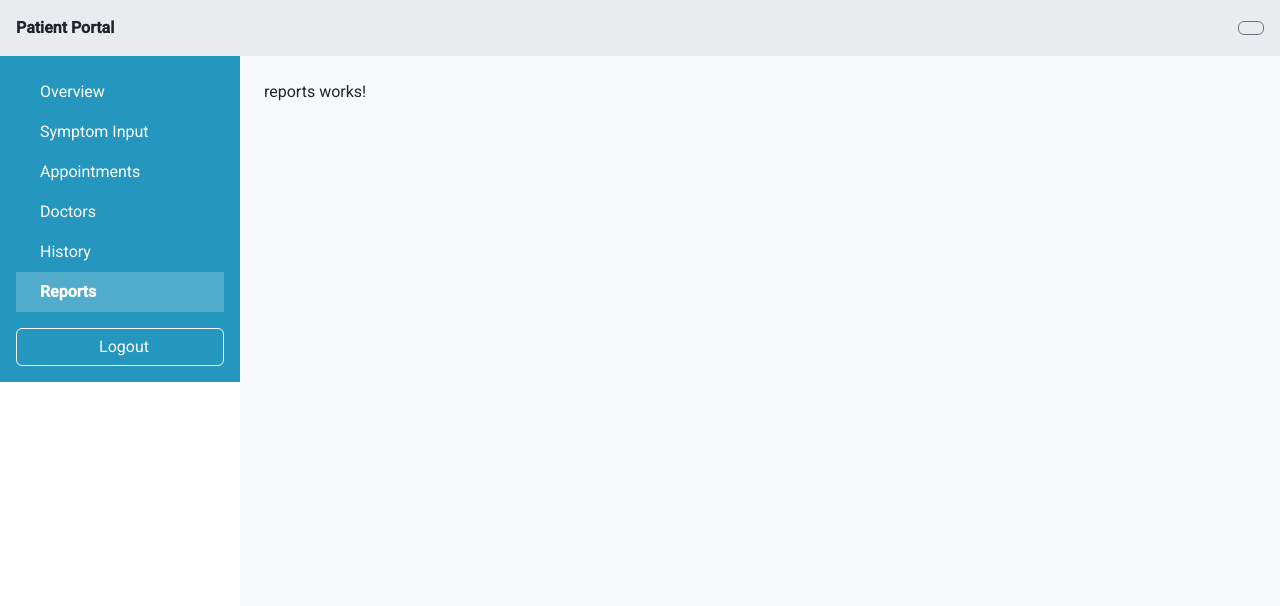
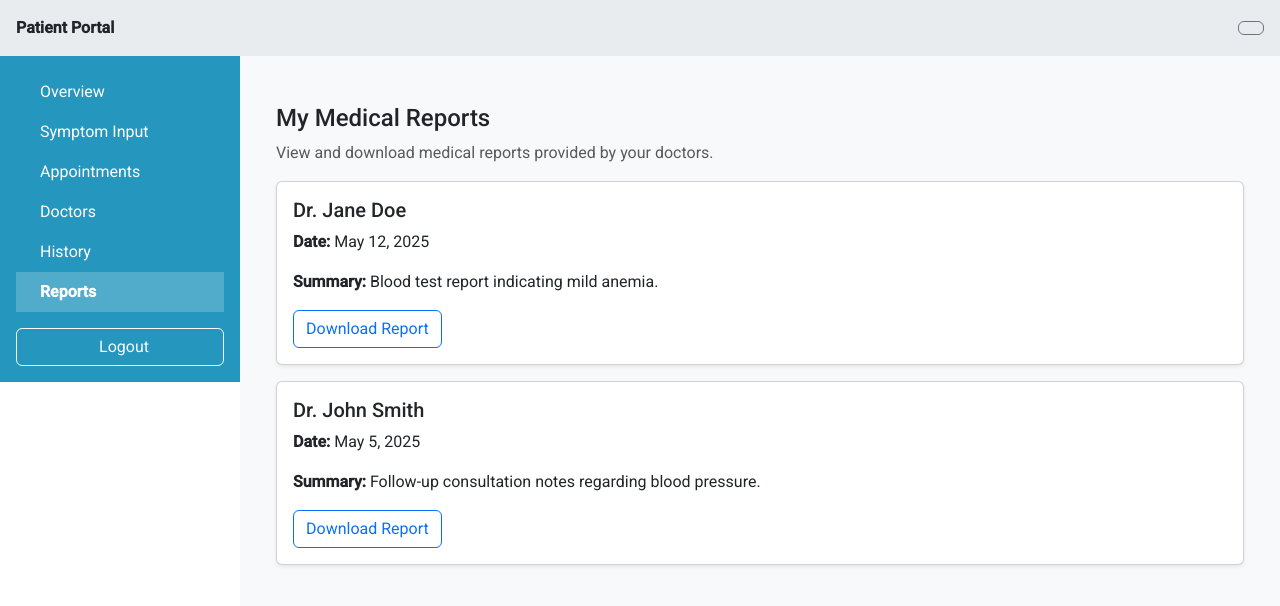
Before and after one commit to VKwamboka/patient_service_frontend, an Angular app in the folder disease-prediction-app/: page /dashboard/reports in a window 1280 px wide. Shown: the top 606 px of the page. Built offline with nearby package versions, Linux system fonts and the light colour scheme.

Commit message:
added reports component

```diff
--- a/disease-prediction-app/src/app/patient/patient-dashboard/patient-dashboard.component.ts
+++ b/disease-prediction-app/src/app/patient/patient-dashboard/patient-dashboard.component.ts
@@ -2,6 +2,9 @@ import { Component, HostListener, OnInit } from '@angular/core';
 import { ActivatedRoute, Router, RouterModule } from '@angular/router';
 import { CommonModule } from '@angular/common';
 import { FormsModule } from '@angular/forms';
+import { isPlatformBrowser } from '@angular/common';
+import { Inject, PLATFORM_ID } from '@angular/core';
+
 
 @Component({
   selector: 'app-patient-dashboard',
@@ -13,7 +16,8 @@ import { FormsModule } from '@angular/forms';
 export class PatientDashboardComponent implements OnInit {
   isSidebarCollapsed = false;
   isMobile = false;
-  theme = localStorage.getItem('theme') || 'light-mode';
+  theme = 'light-mode';
+  // theme = localStorage.getItem('theme') || 'light-mode';
 
   menu = [
     { label: 'Overview', route: '/dashboard/overview', icon: 'bi bi-house-door' },
@@ -23,11 +27,14 @@ export class PatientDashboardComponent implements OnInit {
     { label: 'History', route: '/dashboard/history', icon: 'bi bi-clock-history' },
     { label: 'Reports', route: '/dashboard/reports', icon: 'bi bi-file-earmark-text' }
   ];
+  constructor(@Inject(PLATFORM_ID) private platformId: Object, private router: Router, private route: ActivatedRoute) {}
 
-  constructor(private router: Router, private route: ActivatedRoute) {}
-
-  ngOnInit(): void {
+  // constructor(private router: Router, private route: ActivatedRoute) {}
+  ngOnInit() {
     this.checkScreenSize();
+    if (isPlatformBrowser(this.platformId)) {
+      this.theme = localStorage.getItem('theme') || 'light-mode';
+    }
   }
 
  @HostListener('window:resize')
--- a/disease-prediction-app/src/app/patient/reports/reports.component.html
+++ b/disease-prediction-app/src/app/patient/reports/reports.component.html
@@ -1 +1,23 @@
-<p>reports works!</p>
+<div class="container mt-4">
+  <h4>My Medical Reports</h4>
+  <p class="text-muted">View and download medical reports provided by your doctors.</p>
+
+  <div *ngIf="reports.length > 0; else noReports">
+    <div *ngFor="let report of reports" class="card mb-3 shadow-sm">
+      <div class="card-body">
+        <h5 class="card-title">{{ report.doctor }}</h5>
+        <p class="card-text"><strong>Date:</strong> {{ report.date }}</p>
+        <p class="card-text"><strong>Summary:</strong> {{ report.summary }}</p>
+        <button class="btn btn-outline-primary" (click)="downloadReport(report)">
+          Download Report
+        </button>
+      </div>
+    </div>
+  </div>
+
+  <ng-template #noReports>
+    <div class="text-center text-muted mt-5">
+      <p>📭 You have no reports available at the moment.</p>
+    </div>
+  </ng-template>
+</div>
--- a/disease-prediction-app/src/app/patient/reports/reports.component.ts
+++ b/disease-prediction-app/src/app/patient/reports/reports.component.ts
@@ -1,11 +1,42 @@
+import { CommonModule } from '@angular/common';
 import { Component } from '@angular/core';
+import { FormsModule } from '@angular/forms';
+interface MedicalReport {
+  id: number;
+  doctor: string;
+  date: string;
+  summary: string;
+  fileUrl: string; // This would be a real file URL from backend in future
+}
 
 @Component({
   selector: 'app-reports',
-  imports: [],
+  imports: [FormsModule, CommonModule],
   templateUrl: './reports.component.html',
   styleUrl: './reports.component.css'
 })
 export class ReportsComponent {
+  reports: MedicalReport[] = [
+    {
+      id: 1,
+      doctor: 'Dr. Jane Doe',
+      date: 'May 12, 2025',
+      summary: 'Blood test report indicating mild anemia.',
+      fileUrl: '/assets/reports/report1.pdf',
+    },
+    {
+      id: 2,
+      doctor: 'Dr. John Smith',
+      date: 'May 5, 2025',
+      summary: 'Follow-up consultation notes regarding blood pressure.',
+      fileUrl: '/assets/reports/report2.pdf',
+    }
+  ];
 
+  downloadReport(report: MedicalReport) {
+    const link = document.createElement('a');
+    link.href = report.fileUrl;
+    link.download = `Report-${report.id}.pdf`;
+    link.click();
+  }
 }
--- a/package.json
+++ b/package.json
@@ -1,5 +1,6 @@
 {
   "dependencies": {
-    "bootstrap": "^5.3.3"
+    "bootstrap": "^5.3.3",
+    "ngx-mat-timepicker": "^19.0.0"
   }
 }
```
Also changed, not shown: disease-prediction-app/package.json (line endings or trailing spaces), 1 other file (tests, documents, lock files or other folders).
